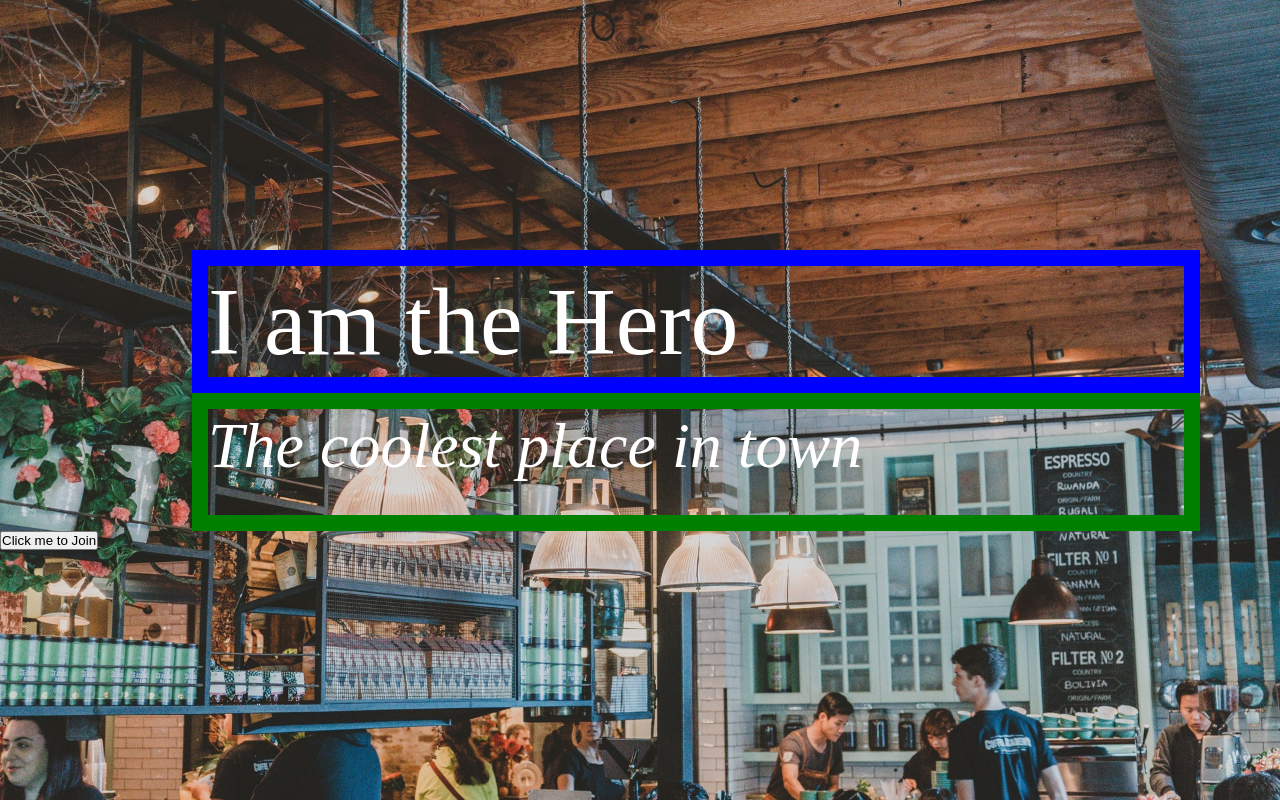
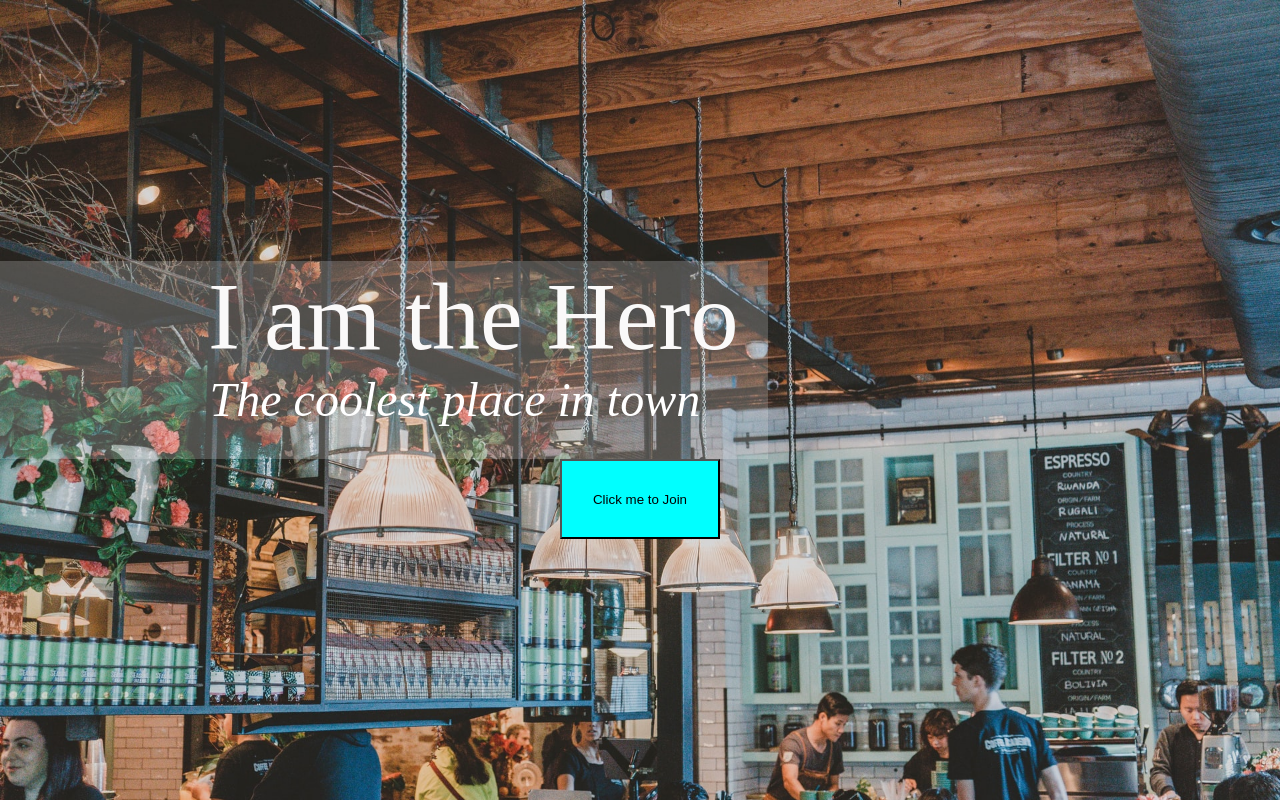
Before and after one commit to Fredrikwide/lia1client, a React (Create React App) app: page / in a window 1280 px wide. Built offline with nearby package versions, Linux system fonts and the light colour scheme.

Commit message:
added css and styling

```diff
--- a/src/components/navigation/Jumbo.js
+++ b/src/components/navigation/Jumbo.js
@@ -6,11 +6,13 @@ const Jumbo = () => {
     return (
         <div className="outer-wrapper">
             <div className="inner-wrapper">
-                <div className="headOneText">
-                    <h1>I am the Hero</h1>
-                </div>
-                <div className="headTwoText">
-                    <h2>The coolest place in town</h2>
+                <div className="text-wrapper">
+                    <div className="headOneText">
+                        <h1>I am the Hero</h1>
+                    </div>
+                    <div className="headTwoText">
+                        <h2>The coolest place in town</h2>
+                    </div>
                 </div>
                 <div className="btn-wrapper">
                     <button className="btnClick">Click me to Join</button>
--- a/src/components/navigation/jumbo.scss
+++ b/src/components/navigation/jumbo.scss
@@ -16,30 +16,52 @@
         background-image: url('../../assets/pictures/restaurantHero.jpg');
         background-size: cover;
 
+    .text-wrapper {
+
+        background-color: rgba(255, 255, 255, 0.2);
+        margin: 0rem 32rem 0rem 0rem;
+        padding-left: 3rem;
+
         .headOneText {
-        margin: 0rem 5rem 0rem 12rem;
-        border: 1rem solid blue;
+            padding-left: 10rem;
+            margin: 0 auto;
 
             h1 {
                 font-family: 'Monstserrat', 'sans-serif';
                 font-weight: 500;
                 font-size: 6rem;
+                color: rgb(250, 249, 249);
+            }
+        }
+
+        .headTwoText {
+            padding-left: 10rem;
+            padding-bottom: 2rem;
+
+            h2 {
+                padding-left: 0.1rem;
+                font-family: 'Monstserrat', 'sans-serif';
+                font-weight: 400;
+                font-style: italic;
+                font-size: 3rem;
                 color: #fff;
             }
         }
 
-    .headTwoText {
-         margin: 0rem 5rem 0rem 12rem;
-         border: 1rem solid green;
-         padding-bottom: 2rem;
 
-        h2 {
-            font-family: 'Monstserrat', 'sans-serif';
-            font-weight: 400;
-            font-style: italic;
-            font-size: 4rem;
-            color: #fff;
+    }
+
+    .btn-wrapper {
+        display: flex;
+        justify-content: center;
+        align-items: center;
+
+        button {
+            width: 10rem;
+            height: 5rem;
+            background-color: aqua;
         }
     }
+
     }
 }
```
Lines whose indentation alone changed are shown as unchanged.
